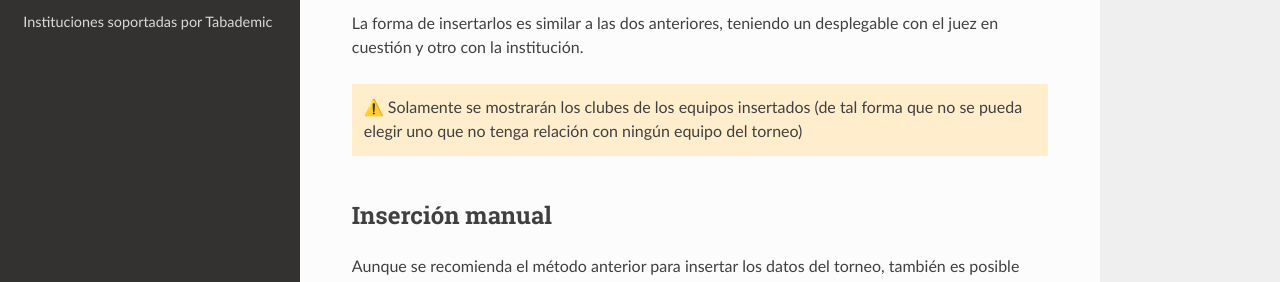
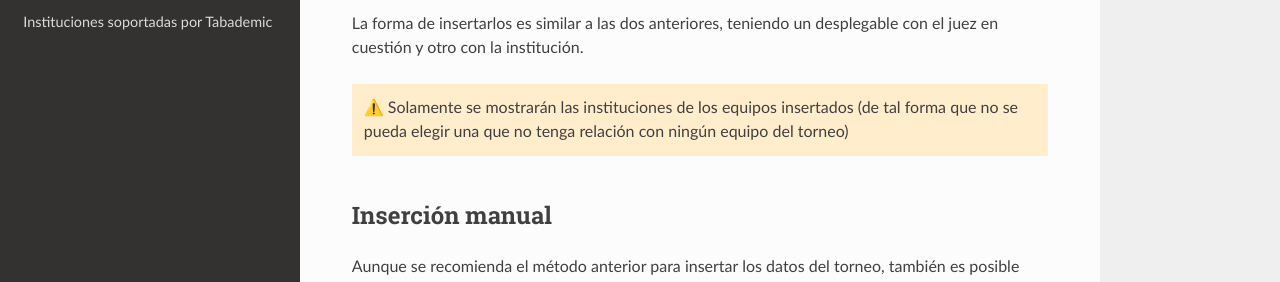
Before and after one commit to Mateo803/Tabademic-docs, a Sphinx documentation site: the page built from docs/source/insertar_datos.md, in a window 1280 px wide and 900 px high, scrolled down 5668 px. Shown: the part 384-666 px from the top of the window. Built offline with Sphinx 7.4.7 and the Read the Docs theme 3.1.0, drawn with Linux system fonts in a browser that asks for light colours.

Commit message:
Continuación xd

```diff
--- a/docs/source/insertar_datos.md
+++ b/docs/source/insertar_datos.md
@@ -176,7 +176,7 @@ La forma de insertarlos es similar a las dos anteriores, teniendo un desplegable
 
 <div class="warning">
 
-⚠️ Solamente se mostrarán los clubes de los equipos insertados (de tal forma que no se pueda elegir uno que no tenga relación con ningún equipo del torneo)
+⚠️ Solamente se mostrarán las instituciones de los equipos insertados (de tal forma que no se pueda elegir una que no tenga relación con ningún equipo del torneo)
 
 </div>
 
```
